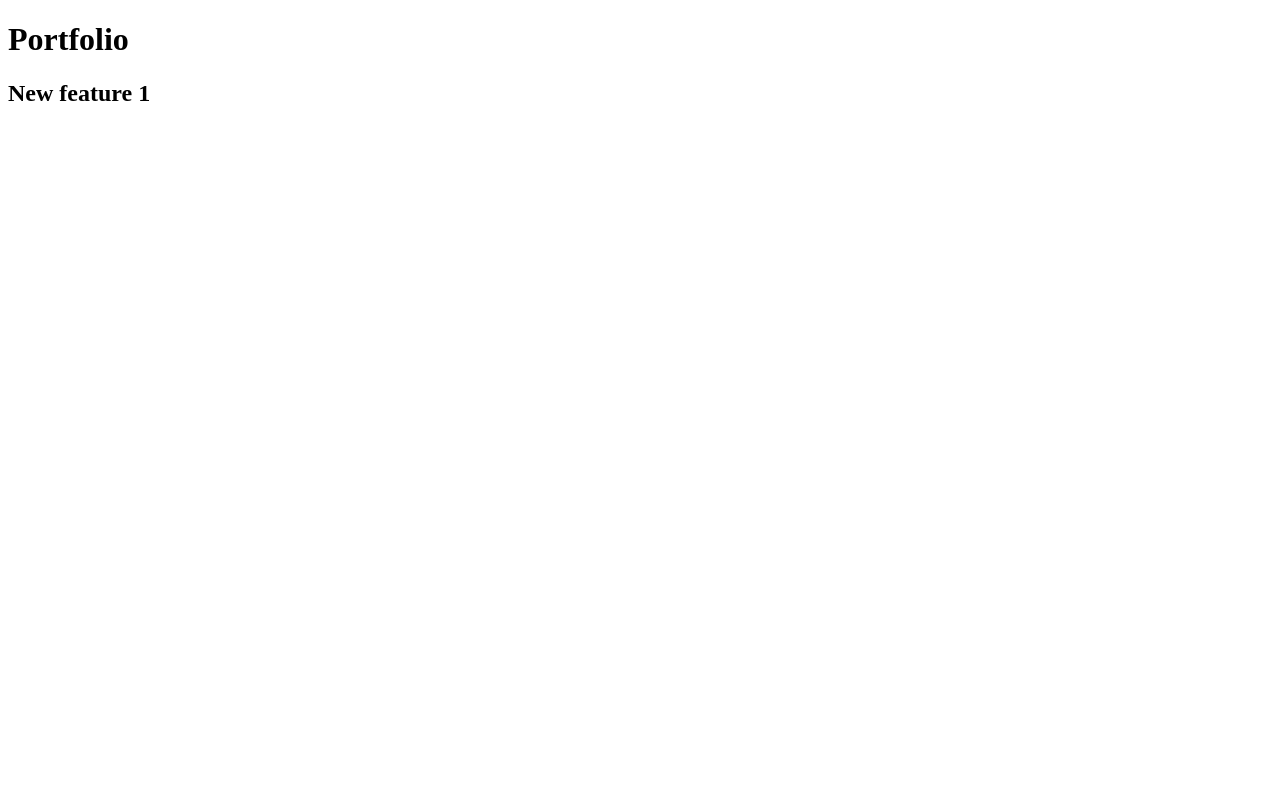
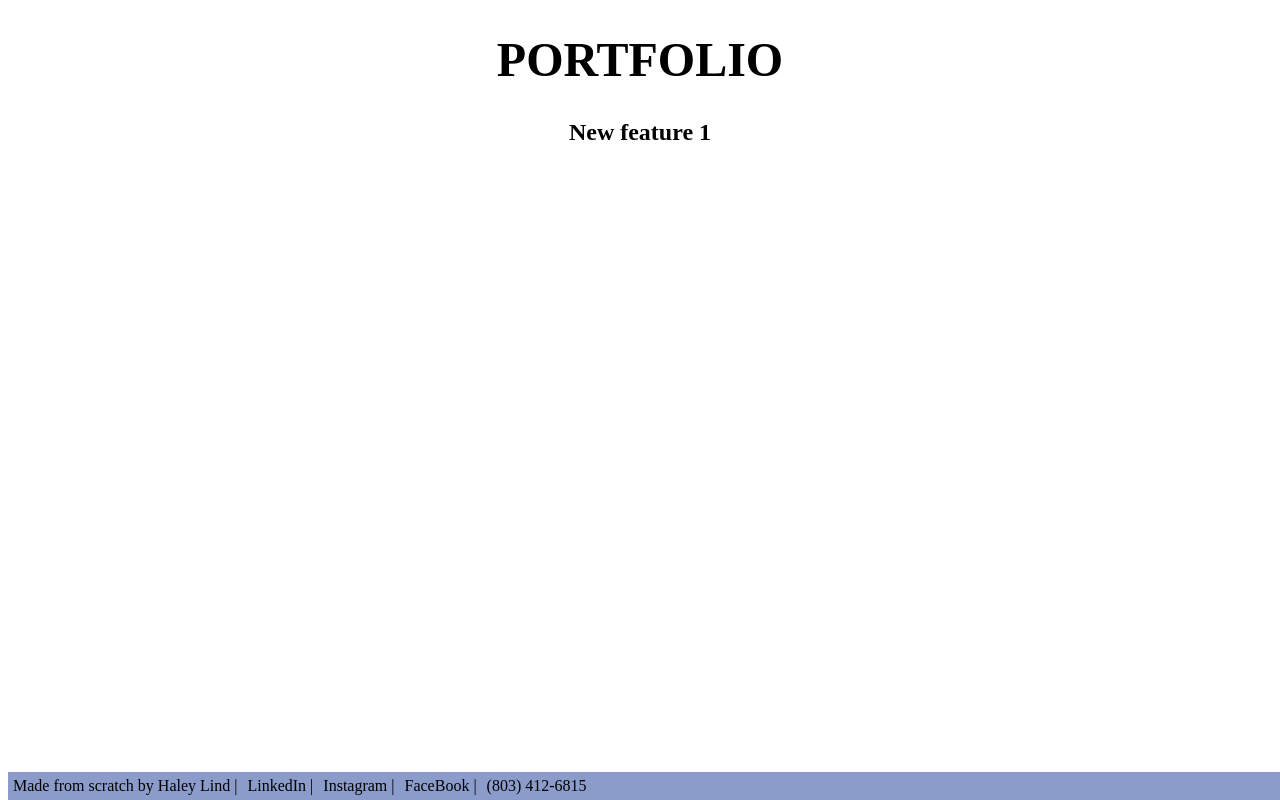
Before and after one commit to haley1-dev/Portfolio, a plain HTML site: page index.html in a window 1280 px wide. Drawn offline with Linux system fonts and the light colour scheme.

Commit message:
Initial site

```diff
--- a/index.html
+++ b/index.html
@@ -3,11 +3,20 @@
 <head>
     <meta charset="UTF-8">
     <meta name="viewport" content="width=device-width, initial-scale=1.0">
+    <link rel="stylesheet" href="styles.css">
     <title>Haley Lind</title>
 </head>
 <body>
-    <h1> Portfolio </h1>
+    <h1> PORTFOLIO </h1>
     <h2> New feature 1 </h2>
+    <div id="footer">
+        <div class="row">Made from scratch by Haley Lind | </div>
+        <div class="row"><a href="https://www.linkedin.com/in/haley-lind/" target="blank" class="social-link">LinkedIn |</a></div>
+        <div class="row"> <a href="www.google.com" target="blank" class="social-link">Instagram | </a></div>
+        <div class="row"> <a href="www.google.com" target="blank" class="social-link"> FaceBook | </a></div>
+        <div class="row"> (803) 412-6815 </div>
+    </div>
+    <script src="app.js"></script>
 </body>
 </html>
 
--- a/styles.css
+++ b/styles.css
@@ -0,0 +1,30 @@
+body {
+    text-align: center;
+}
+
+h1 {
+    font-size: 3rem;
+    font-family: 'Times New Roman', Times, serif;
+}
+
+#footer {
+    position: absolute;
+    bottom: 0;
+    text-align: left;
+    display: flex;
+    background-color: rgb(139, 156, 202);
+    width:100%;
+}
+
+.row {
+    padding: 5px;
+}
+
+a.social-link {
+    text-decoration:none;
+    color:inherit;
+}
+a:hover {
+    cursor: pointer;
+    color: grey;
+}
```
